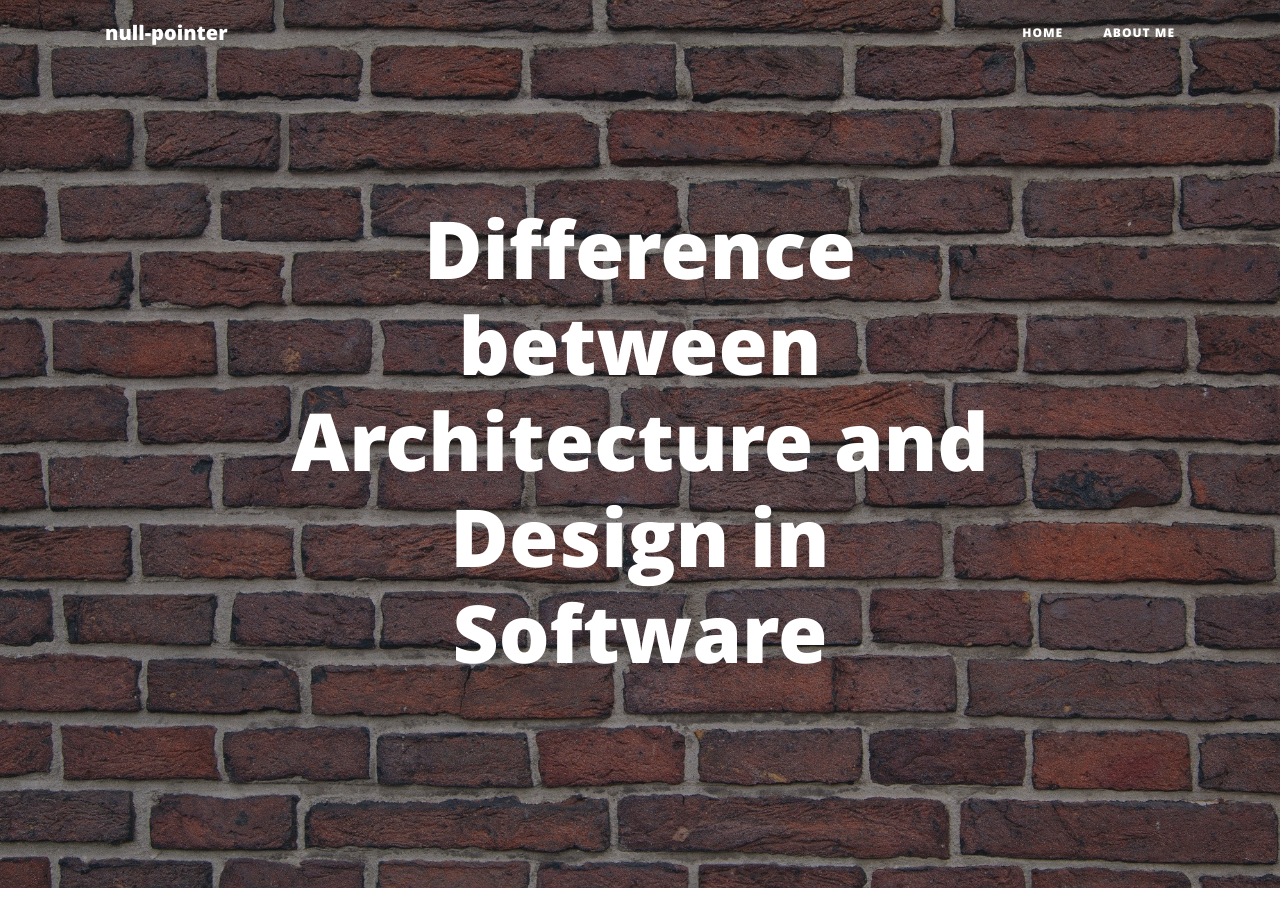
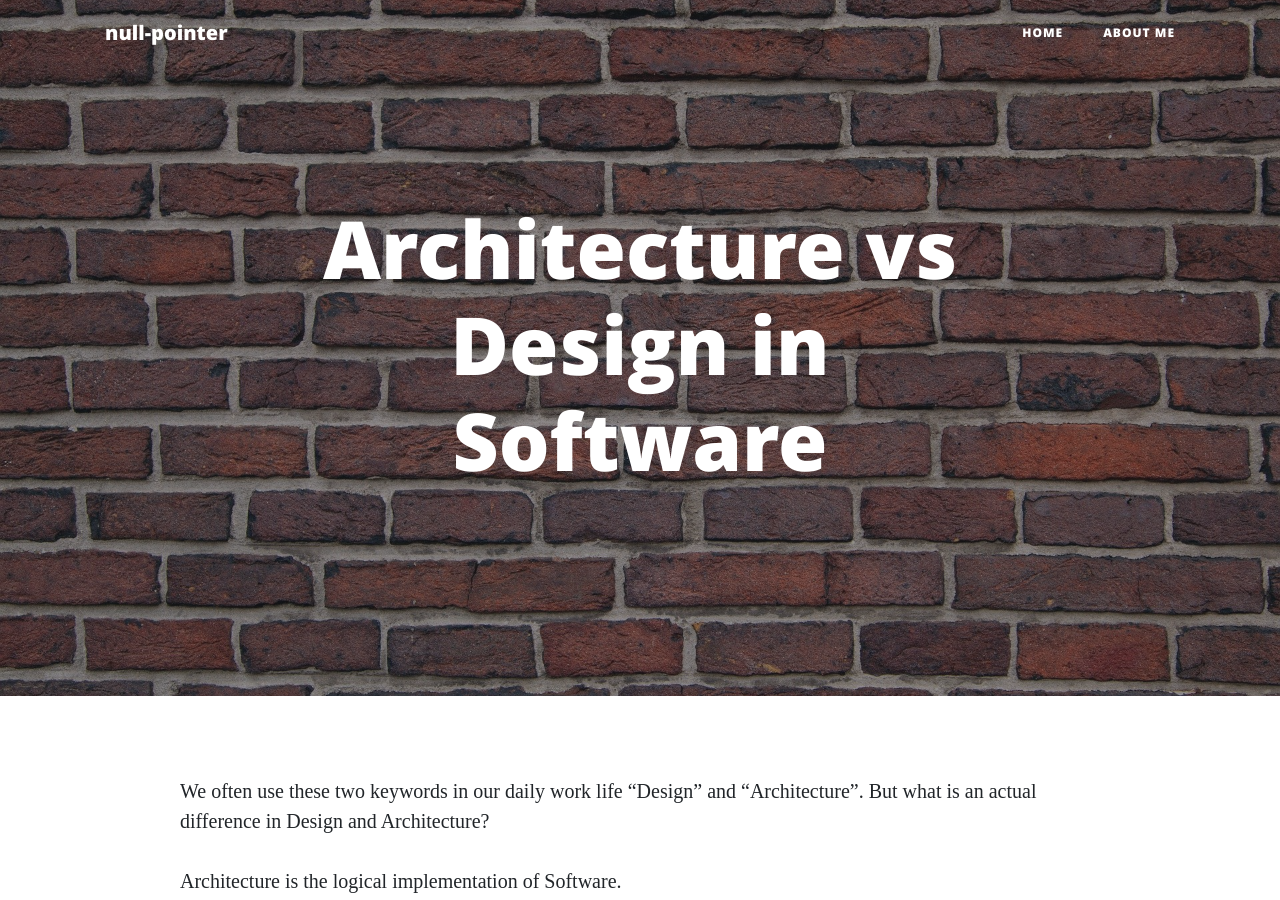
Before and after one commit to code-atom/code-atom.github.io, a Jekyll site: the page built from _posts/2018-11-23-difference-between-architecture-and-design-in-software.markdown, in a window 1280 px wide and 900 px high. Built offline with Jekyll 4.4.1, drawn with Linux system fonts in a browser that asks for light colours; nearby versions of some CDN libraries; some web fonts are replaced; library files that are not in the unit come from our copies.

Commit message:
Updated Difference Between Architecture And Design In Software

```diff
--- a/_posts/2018-11-23-difference-between-architecture-and-design-in-software.markdown
+++ b/_posts/2018-11-23-difference-between-architecture-and-design-in-software.markdown
@@ -1,5 +1,5 @@
 ---
-title: Difference between Architecture and Design in Software
+title: Architecture vs Design in Software
 date: 2018-11-23 07:25:00 +05:30
 categories:
 - architecture
```
